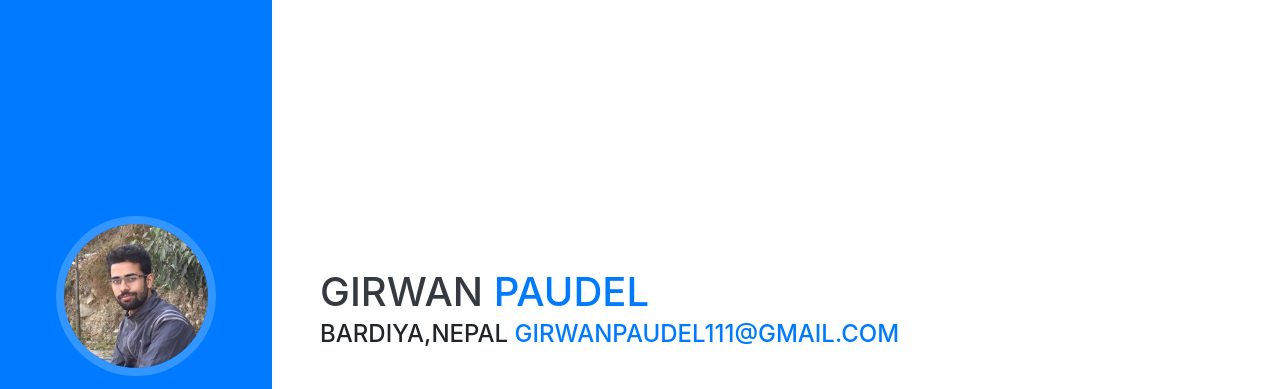
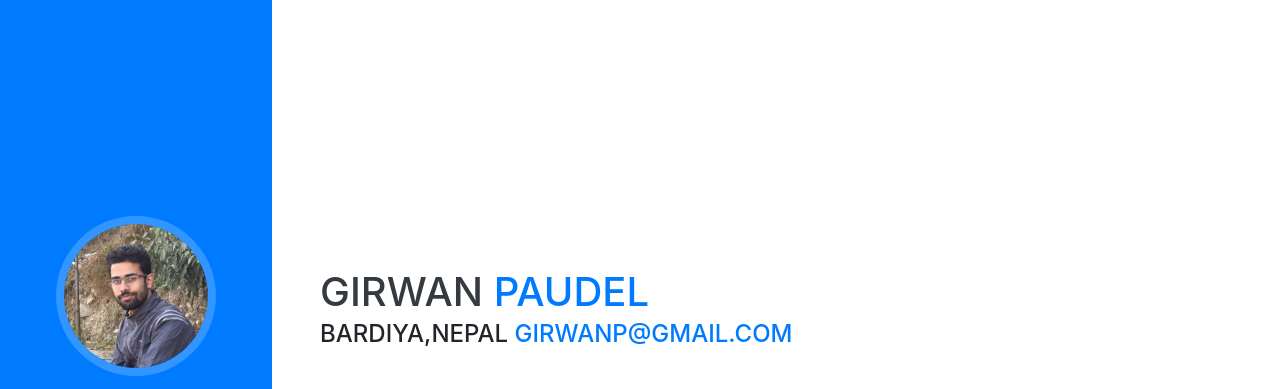
Before and after one commit to GirwanP/girwanp.github.io, a website with bundled scripts: page index.html in a window 1280 px wide. Shown: the top 389 px of the page. Built offline with nearby package versions, Linux system fonts and the light colour scheme; a web font is replaced by a local one.

Commit message:
changed my information

```diff
--- a/index.html
+++ b/index.html
@@ -67,7 +67,7 @@
           <span class="text-primary">Paudel</span>
         </h1>
         <div class="subheading mb-5">Bardiya,Nepal
-          <a href="mailto:name@email.com">girwanpaudel111@gmail.com</a>
+          <a href="mailto:name@email.com">girwanp@gmail.com</a>
         </div>
         <p class="lead mb-5">I am technology enthusiast and am very passionate about latest technological trends and discoveries</p>
         <div class="social-icons">
```
